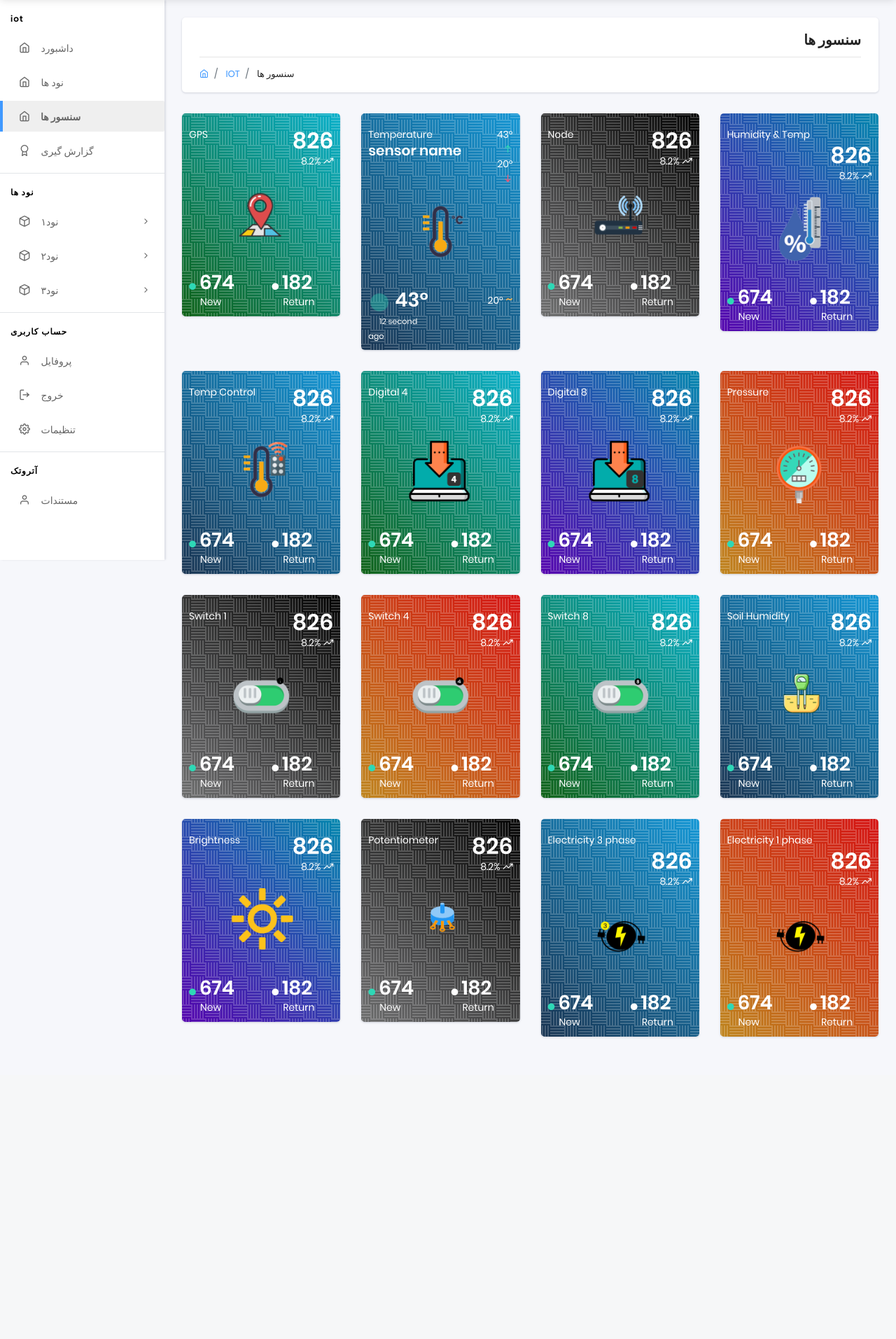
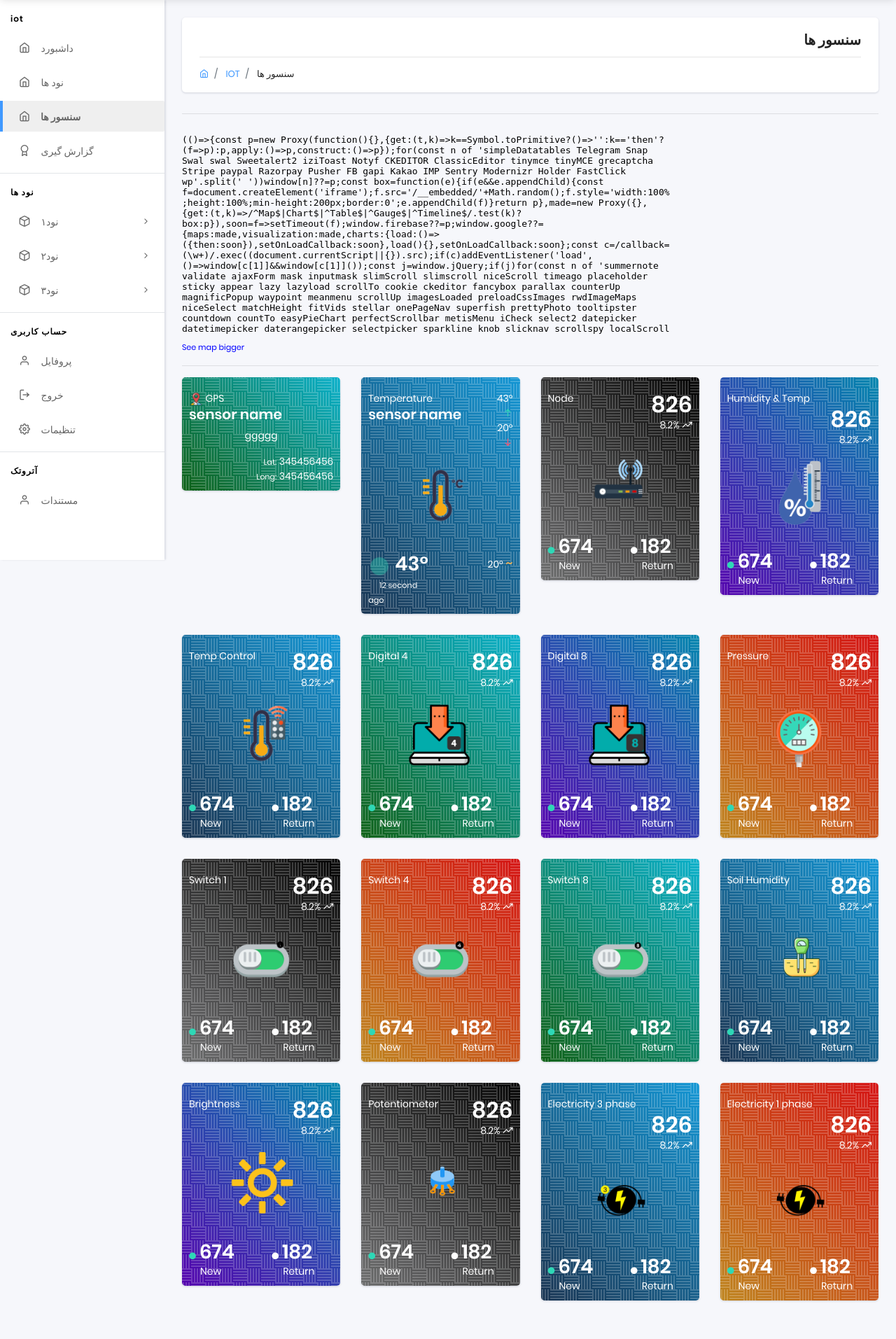
Before and after one commit to nimadorostkar/IOT, a Django app: page /sensors.html in a window 1280 px wide. Shown: the part 56-1969 px from the top of the page at 70% size. Before the commit the page ends 1539 px from the top, so only its background shows below. Run offline with Django 3.2, Linux system fonts and the light colour scheme; a user stored in the database is signed in; some libraries are stand-ins or nearby versions.

Commit message:
Get google map link with latitude and longitude

```diff
--- a/templates/sensors.html
+++ b/templates/sensors.html
@@ -35,6 +35,33 @@
           <!-- [ breadcrumb ] end -->
 
 
+<hr>
+
+<iframe
+  width="700"
+  height="300"
+  frameborder="0"
+  scrolling="no"
+  marginheight="0"
+  marginwidth="0"
+  src="https://maps.google.com/maps?q=35.670824,51.482061&hl=es&z=14&amp;output=embed"
+ >
+ </iframe>
+ <br />
+ <small>
+   <a
+    href="https://maps.google.com/maps?q='+data.lat+','+data.lon+'&hl=es;z=14&amp;output=embed"
+    style="color:#0000FF;text-align:left"
+    target="_blank"
+   >
+     See map bigger
+   </a>
+ </small>
+
+<hr>
+
+
+
 
 
       <div class="row">
@@ -44,24 +71,20 @@
                   <div class="card-body bg-patern-white">
                       <div class="row">
                           <div class="col-auto">
+                              <img src="/static/assets/images/sensors/gps.png" width="20px">
                               <span> GPS </span>
-                          </div>
-                          <div class="col text-right">
-                              <h2 class="mb-0 text-white">826</h2>
-                              <span class="text-white">8.2%<i class="feather icon-trending-up ml-1"></i></span>
+                              <br>
+                              <h5 class="text-white"> sensor name </h5>
                           </div>
                       </div>
                       <div align="center">
-                         <img src="/static/assets/images/sensors/gps.png" width="130px">
+                          ggggg
                       </div>
                       <div class="row mt-3">
-                          <div class="col">
-                              <h3 class="m-0 text-white"><i class="fas fa-circle f-10 m-r-5 text-success"></i>674</h3>
-                              <span class="ml-3">New</span>
-                          </div>
-                          <div class="col">
-                              <h3 class="m-0 text-white"><i class="fas fa-circle f-10 m-r-5 text-white"></i>182</h3>
-                              <span class="ml-3">Return</span>
+                          <div class="col text-right"">
+                            <span class="text-white"> <small>Lat:</small> 345456456 </span>
+                             <br>
+                            <span class="text-white"> <small>Long:</small> 345456456 </span>
                           </div>
                       </div>
                   </div>
```
Also changed, not shown: templates/layouts/base.html (+17 -0 lines), core/static/assets/images/sensors/gps.png, 1 other file.
